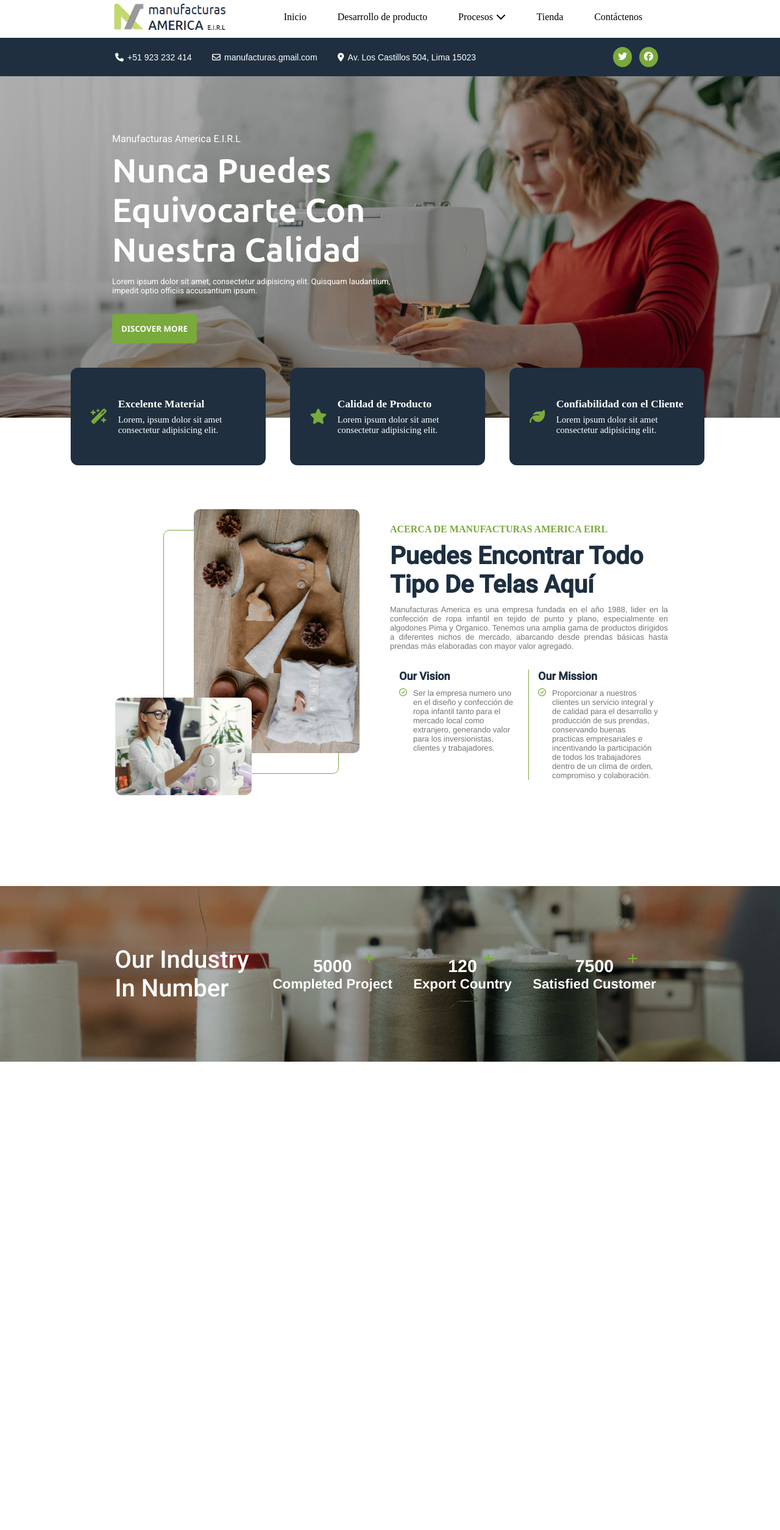
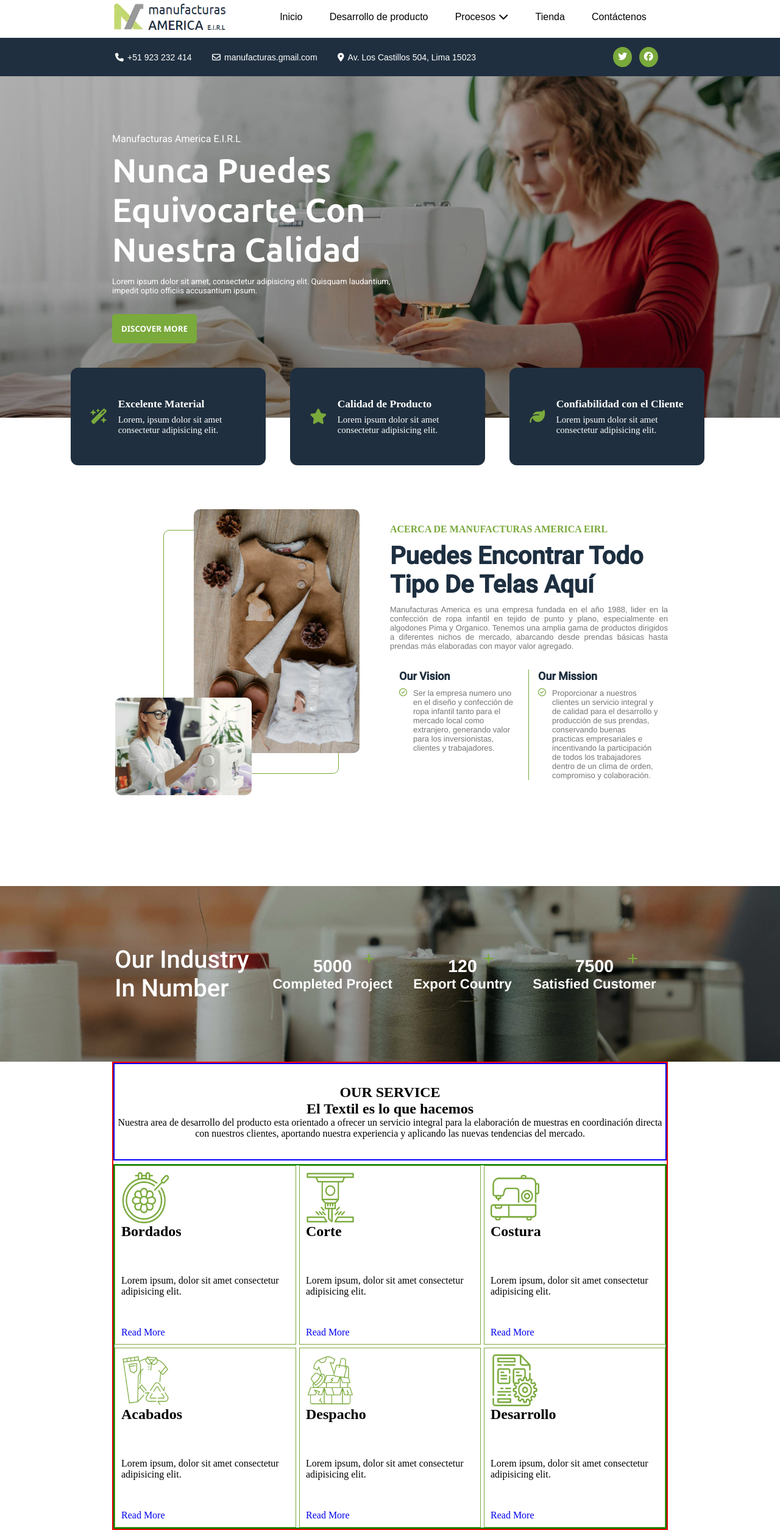
Before and after one commit to ThisWildLifef7/Manufacturas.github.io, a PHP site: page / in a window 1280 px wide. Shown: the whole page at 61% size. Before the commit the page ends 1741 px from the top, so only its background shows below. Run offline with PHP 8.4, Linux system fonts and the light colour scheme; some libraries are stand-ins or nearby versions.

Commit message:
Penultimos cambios 20-05

```diff
--- a/index.html
+++ b/index.html
@@ -138,14 +138,59 @@
         </section>
         <section class="four-part">
             <div class="service-info">
-                <h2></h2>
-                <h1></h1>
-                <p></p>
+                <h2>OUR SERVICE</h2>
+                <h1>El Textil es lo que hacemos</h1>
+                <p>Nuestra area de desarrollo del producto esta orientado a ofrecer un servicio integral para la elaboración de muestras en coordinación directa con nuestros clientes, aportando nuestra experiencia y aplicando las nuevas tendencias del mercado.</p>
             </div>
             <div class="box-areas">
-                <h2></h2>
-                <h1></h1>
-                <p></p>
+                <div class="container c1">
+                    <figure class="img-area">
+                        <img src="./pics/bordado.png" alt="bordado">
+                    </figure>
+                    <h2>Bordados</h2>
+                    <p>Lorem ipsum, dolor sit amet consectetur adipisicing elit.</p>
+                    <a href="#">Read More</a>
+                </div>
+                <div class="container c2">
+                    <figure class="img-area">
+                        <img src="./pics/corte.png" alt="corte">
+                    </figure>
+                    <h2>Corte</h2>
+                    <p>Lorem ipsum, dolor sit amet consectetur adipisicing elit.</p>
+                    <a href="#">Read More</a>
+                </div>
+                <div class="container c3">
+                    <figure class="img-area">
+                        <img src="./pics/costura.png" alt="costura">
+                    </figure>
+                    <h2>Costura</h2>
+                    <p>Lorem ipsum, dolor sit amet consectetur adipisicing elit.</p>
+                    <a href="#">Read More</a>
+                </div>
+                <div class="container c4">
+                    <figure class="img-area">
+                        <img src="./pics/acabados.png" alt="acabados">
+                    </figure>
+                    <h2>Acabados</h2>
+                    <p>Lorem ipsum, dolor sit amet consectetur adipisicing elit.</p>
+                    <a href="#">Read More</a>
+                </div>
+                <div class="container c5">
+                    <figure class="img-area">
+                        <img src="./pics/despacho.png" alt="despacho">
+                    </figure>
+                    <h2>Despacho</h2>
+                    <p>Lorem ipsum, dolor sit amet consectetur adipisicing elit.</p>
+                    <a href="#">Read More</a>
+                </div>
+                <div class="container c6">
+                    <figure class="img-area">
+                        <img src="./pics/desarrollo.png" alt="desarrollo">
+                    </figure>
+                    <h2>Desarrollo</h2>
+                    <p>Lorem ipsum, dolor sit amet consectetur adipisicing elit.</p>
+                    <a href="#">Read More</a>
+                </div>
             </div>
         </section>
     </main>
--- a/style.css
+++ b/style.css
@@ -85,7 +85,7 @@ html {
     display: flex;
     justify-content: space-evenly;
     align-items: center;
-    font-family: 'Poppins';
+    font-family: 'Poppins', sans-serif;
 }
 .options-head a {
     color: black;
@@ -358,6 +358,40 @@ html {
     top: 10px;
 }
 
+/* four part */
+.four-part {
+    width: 57em;
+    height: 48em;
+    display: grid;
+    /* place-items: center; */
+    border: 2px solid red;
+}
+
+.service-info {
+    border: 2px solid blue;
+    height: 10em;
+    text-align: center;
+    display: flex;
+    flex-direction: column;
+    justify-content: center;
+}
+.box-areas {
+    border: 2px solid green;
+    display: grid;
+    gap: 5px;
+    grid-template-columns: repeat(3, 1fr);
+}
+.container {
+    border: 1px solid var(--main-two-color);
+    display: grid;
+    grid-template-rows: repeat(3, 1fr);
+    padding: 10px;
+}
+.img-area {
+    width: 5em;
+    filter: invert(61%) sepia(51%) saturate(519%) hue-rotate(44deg) brightness(90%) contrast(84%);;
+}
+
 .options-head a:hover,
 .options-head a.active {
     color: var(--main-two-color);
```
Also changed, not shown: pics/acabados.png (added), pics/bordado.png (added), pics/corte.png (added), pics/costura.png (added), pics/desarrollo.png (added), pics/despacho.png (added).
